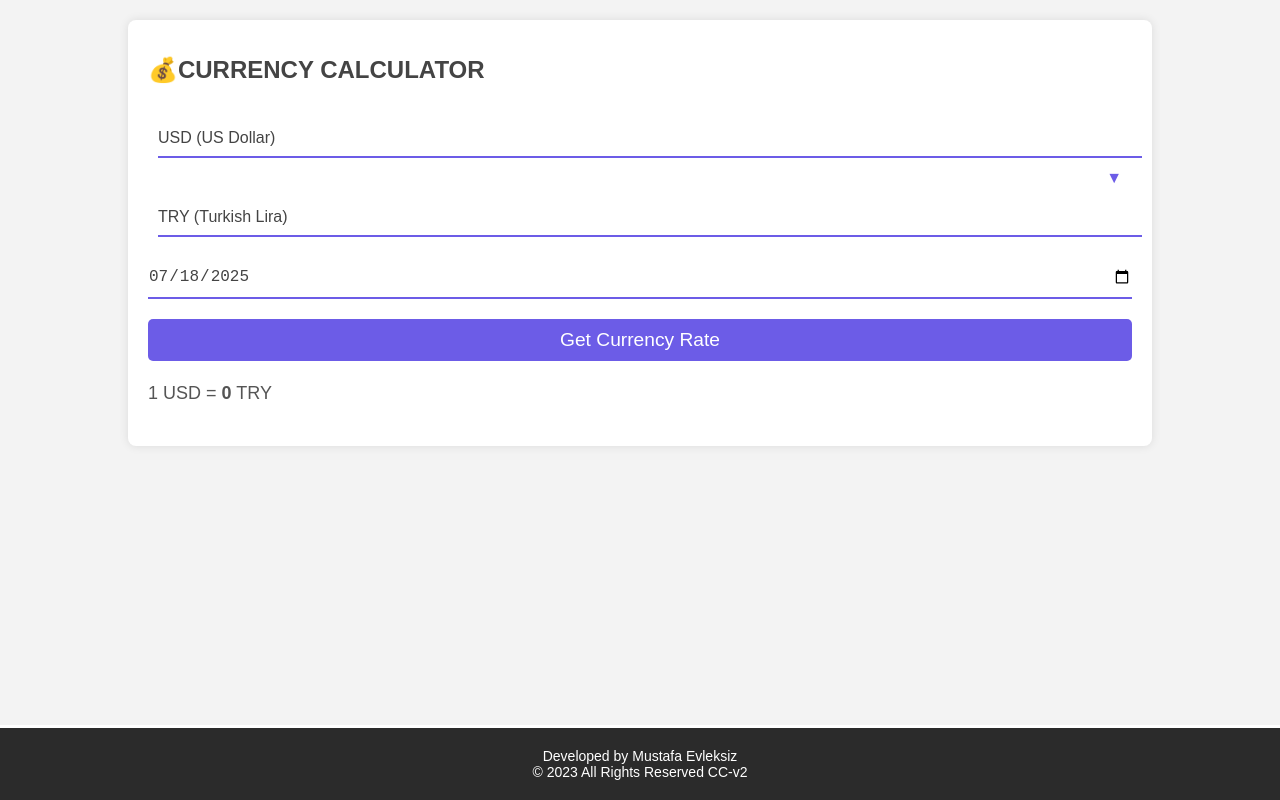
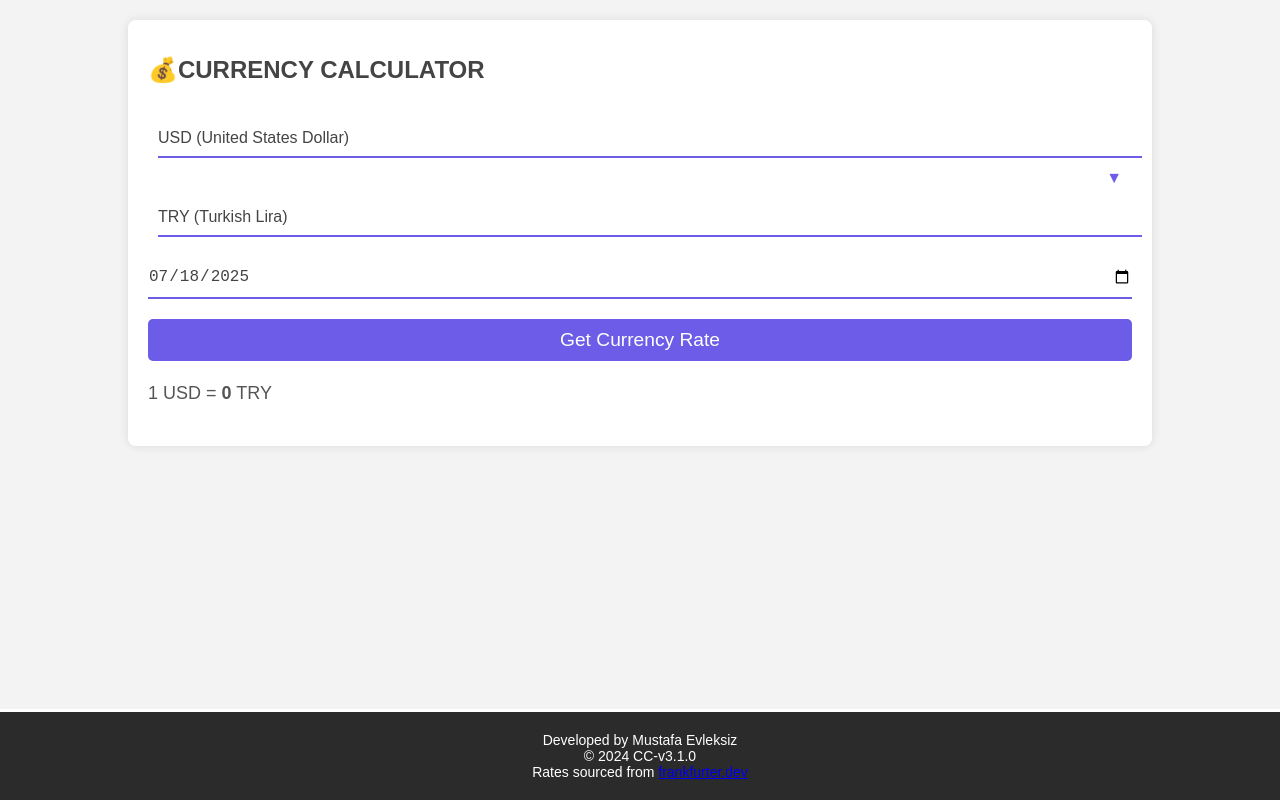
Before and after one commit to mystafe/currencyconverter3, a React (Create React App) app: page / in a window 1280 px wide. Built offline with nearby package versions, Linux system fonts and the light colour scheme; no server answers.

Commit message:
Add additional currency options and update footer

```diff
--- a/package.json
+++ b/package.json
@@ -1,6 +1,6 @@
 {
   "name": "currencyconverter3",
-  "version": "0.1.0",
+  "version": "3.1.0",
   "private": true,
   "dependencies": {
     "@testing-library/jest-dom": "^5.16.5",
--- a/src/compononents/Currency.js
+++ b/src/compononents/Currency.js
@@ -69,23 +69,35 @@ function Currency() {
             onChange={(e) => handleFirstCurrencySelection(e)}
           >
             <option value="AUD">AUD (Australian Dollar)</option>
+            <option value="BGN">BGN (Bulgarian Lev)</option>
+            <option value="BRL">BRL (Brazilian Real)</option>
             <option value="CAD">CAD (Canadian Dollar)</option>
             <option value="CHF">CHF (Swiss Franc)</option>
-            <option value="CNY">CNY (Chinese Yuan)</option>
+            <option value="CNY">CNY (Chinese Renminbi Yuan)</option>
+            <option value="CZK">CZK (Czech Koruna)</option>
+            <option value="DKK">DKK (Danish Krone)</option>
             <option value="EUR">EUR (Euro)</option>
             <option value="GBP">GBP (British Pound)</option>
             <option value="HKD">HKD (Hong Kong Dollar)</option>
+            <option value="HUF">HUF (Hungarian Forint)</option>
+            <option value="IDR">IDR (Indonesian Rupiah)</option>
+            <option value="ILS">ILS (Israeli New Sheqel)</option>
             <option value="INR">INR (Indian Rupee)</option>
+            <option value="ISK">ISK (Icelandic Króna)</option>
             <option value="JPY">JPY (Japanese Yen)</option>
             <option value="KRW">KRW (South Korean Won)</option>
             <option value="MXN">MXN (Mexican Peso)</option>
+            <option value="MYR">MYR (Malaysian Ringgit)</option>
             <option value="NOK">NOK (Norwegian Krone)</option>
             <option value="NZD">NZD (New Zealand Dollar)</option>
-            <option value="RUB">RUB (Russian Ruble)</option>
+            <option value="PHP">PHP (Philippine Peso)</option>
+            <option value="PLN">PLN (Polish Złoty)</option>
+            <option value="RON">RON (Romanian Leu)</option>
             <option value="SEK">SEK (Swedish Krona)</option>
             <option value="SGD">SGD (Singapore Dollar)</option>
+            <option value="THB">THB (Thai Baht)</option>
             <option value="TRY">TRY (Turkish Lira)</option>
-            <option value="USD">USD (US Dollar)</option>
+            <option value="USD">USD (United States Dollar)</option>
             <option value="ZAR">ZAR (South African Rand)</option>
           </select>
           <select
@@ -94,23 +106,35 @@ function Currency() {
             onChange={(e) => handleSecondCurrencySelection(e)}
           >
             <option value="AUD">AUD (Australian Dollar)</option>
+            <option value="BGN">BGN (Bulgarian Lev)</option>
+            <option value="BRL">BRL (Brazilian Real)</option>
             <option value="CAD">CAD (Canadian Dollar)</option>
             <option value="CHF">CHF (Swiss Franc)</option>
-            <option value="CNY">CNY (Chinese Yuan)</option>
+            <option value="CNY">CNY (Chinese Renminbi Yuan)</option>
+            <option value="CZK">CZK (Czech Koruna)</option>
+            <option value="DKK">DKK (Danish Krone)</option>
             <option value="EUR">EUR (Euro)</option>
             <option value="GBP">GBP (British Pound)</option>
             <option value="HKD">HKD (Hong Kong Dollar)</option>
+            <option value="HUF">HUF (Hungarian Forint)</option>
+            <option value="IDR">IDR (Indonesian Rupiah)</option>
+            <option value="ILS">ILS (Israeli New Sheqel)</option>
             <option value="INR">INR (Indian Rupee)</option>
+            <option value="ISK">ISK (Icelandic Króna)</option>
             <option value="JPY">JPY (Japanese Yen)</option>
             <option value="KRW">KRW (South Korean Won)</option>
             <option value="MXN">MXN (Mexican Peso)</option>
+            <option value="MYR">MYR (Malaysian Ringgit)</option>
             <option value="NOK">NOK (Norwegian Krone)</option>
             <option value="NZD">NZD (New Zealand Dollar)</option>
-            <option value="RUB">RUB (Russian Ruble)</option>
+            <option value="PHP">PHP (Philippine Peso)</option>
+            <option value="PLN">PLN (Polish Złoty)</option>
+            <option value="RON">RON (Romanian Leu)</option>
             <option value="SEK">SEK (Swedish Krona)</option>
             <option value="SGD">SGD (Singapore Dollar)</option>
+            <option value="THB">THB (Thai Baht)</option>
             <option value="TRY">TRY (Turkish Lira)</option>
-            <option value="USD">USD (US Dollar)</option>
+            <option value="USD">USD (United States Dollar)</option>
             <option value="ZAR">ZAR (South African Rand)</option>
           </select>
         </div>
--- a/src/compononents/Footer.js
+++ b/src/compononents/Footer.js
@@ -5,7 +5,13 @@ function Footer() {
     <footer>
       <div className="footer">
         <p>Developed by Mustafa Evleksiz</p>
-        <p>© 2023 All Rights Reserved CC-v2</p>
+        <p>© 2024 CC-v3.1.0</p>
+        <p>
+          Rates sourced from{' '}
+          <a href="https://frankfurter.dev" target="_blank" rel="noreferrer">
+            frankfurter.dev
+          </a>
+        </p>
       </div>
     </footer>
   );
```
Also changed, not shown: 1 other file (tests, documents, lock files or other folders).
